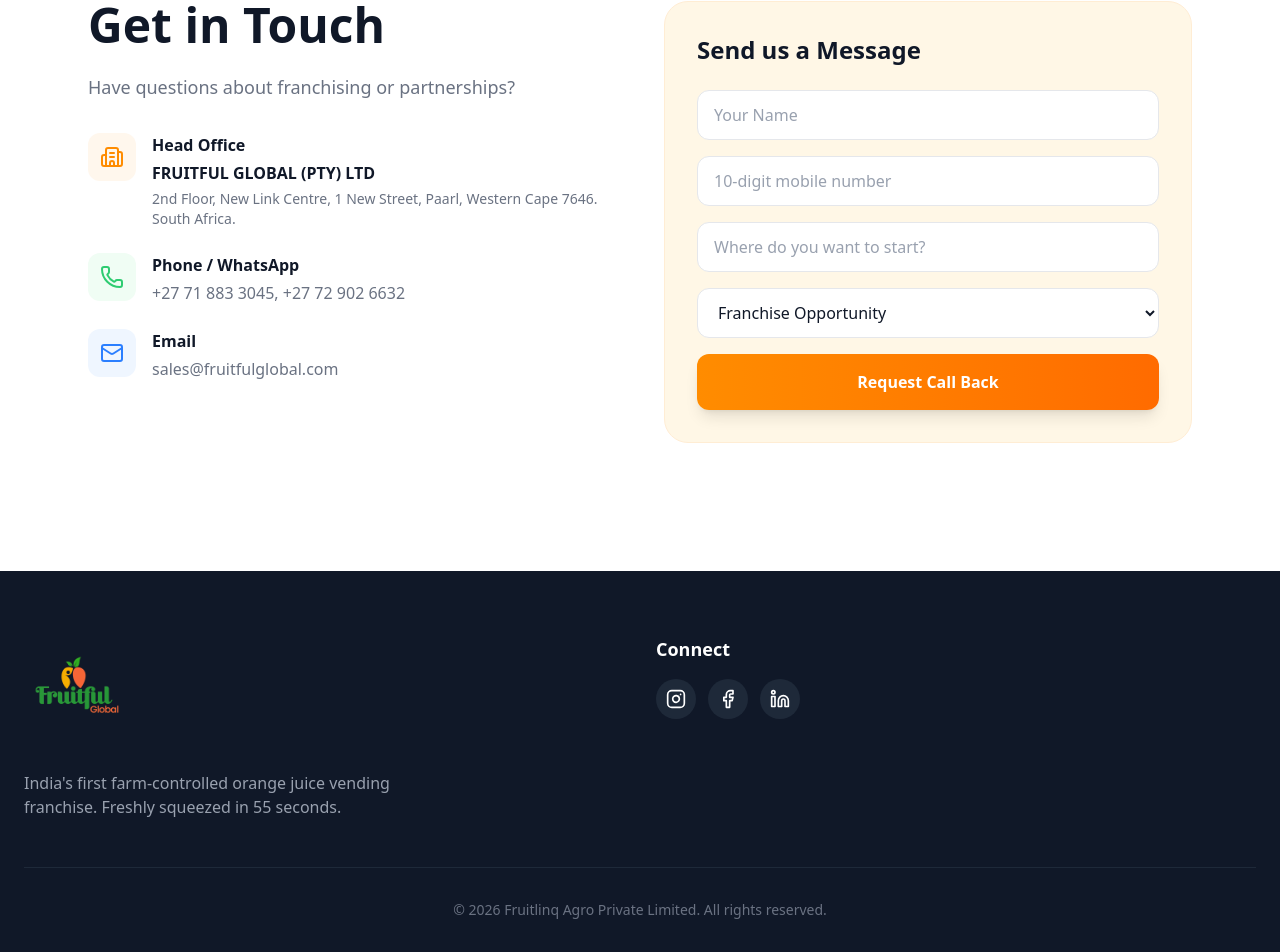
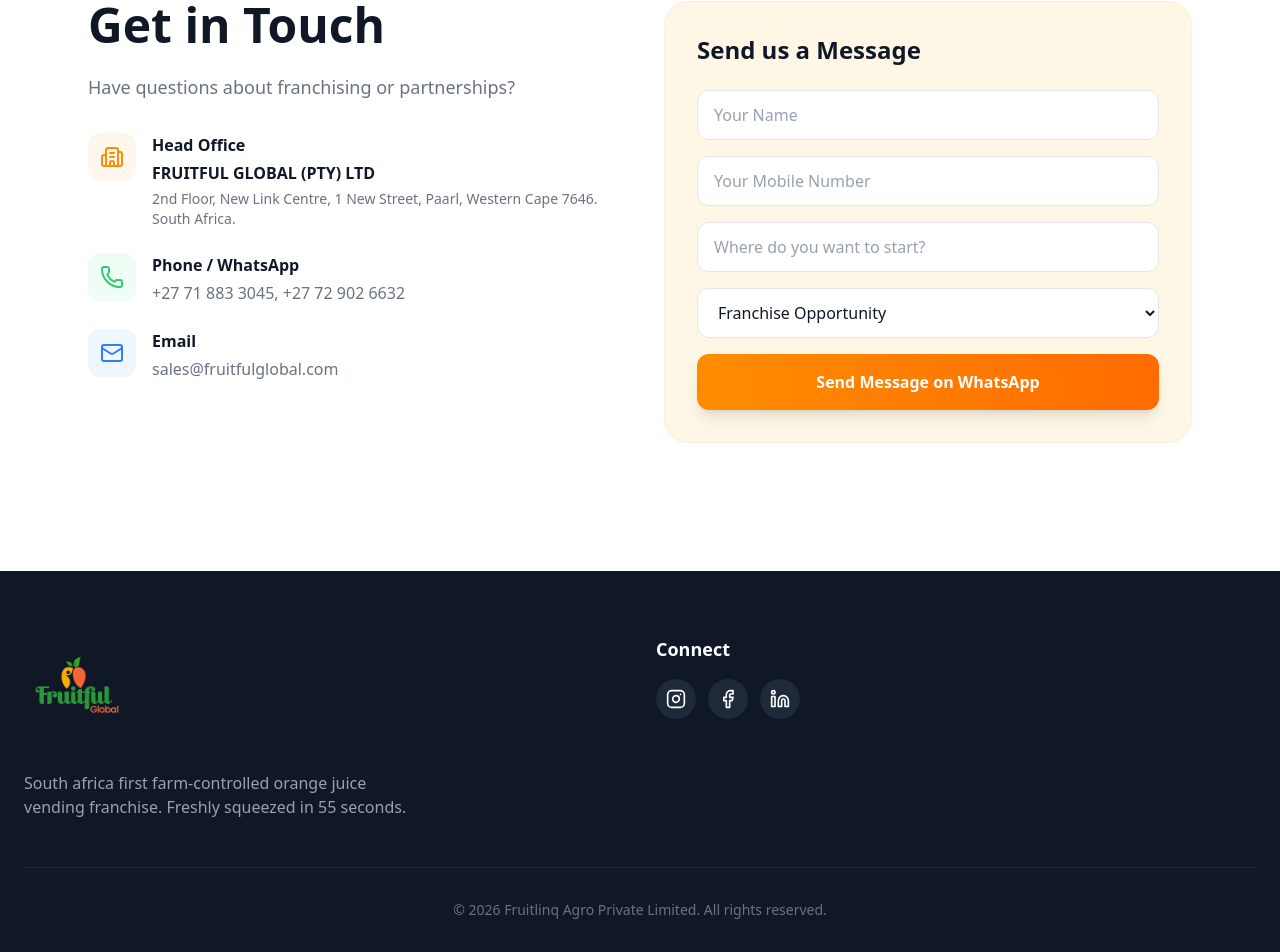
Before and after one commit to pavanvishnu08/fruitlinq-global, a React (Vite) app: page / in a window 1280 px wide. Shown: the part 7618-8570 px from the top of the page. Built offline with nearby package versions, Linux system fonts and the light colour scheme.

Commit message:
Updated contact form: removed 10-digit text, added WhatsApp redirect to +27 71 883 3045

```diff
--- a/src/App.tsx
+++ b/src/App.tsx
@@ -376,10 +376,12 @@
               <h3 className="text-2xl font-bold text-gray-900 mb-6">Send us a Message</h3>
               <form className="space-y-4">
                 <div><input type="text" placeholder="Your Name" className="w-full px-4 py-3 rounded-xl bg-white border border-gray-200 text-gray-900 placeholder-gray-400 focus:border-[#FF8C00] focus:ring-2 focus:ring-orange-100 outline-none transition-all" /></div>
-                <div><input type="tel" placeholder="10-digit mobile number" className="w-full px-4 py-3 rounded-xl bg-white border border-gray-200 text-gray-900 placeholder-gray-400 focus:border-[#FF8C00] focus:ring-2 focus:ring-orange-100 outline-none transition-all" /></div>
+                <div><input type="tel" placeholder="Your Mobile Number" className="w-full px-4 py-3 rounded-xl bg-white border border-gray-200 text-gray-900 placeholder-gray-400 focus:border-[#FF8C00] focus:ring-2 focus:ring-orange-100 outline-none transition-all" /></div>
+
                 <div><input type="text" placeholder="Where do you want to start?" className="w-full px-4 py-3 rounded-xl bg-white border border-gray-200 text-gray-900 placeholder-gray-400 focus:border-[#FF8C00] focus:ring-2 focus:ring-orange-100 outline-none transition-all" /></div>
                 <div><select className="w-full px-4 py-3 rounded-xl bg-white border border-gray-200 text-gray-900 focus:border-[#FF8C00] focus:ring-2 focus:ring-orange-100 outline-none transition-all"><option className="text-black">Franchise Opportunity</option><option className="text-black">Location Partnership</option><option className="text-black">Customer Support</option></select></div>
-                <button type="button" className="w-full bg-gradient-to-r from-[#FF8C00] to-[#FF6B00] text-white font-bold py-4 rounded-xl hover:from-orange-600 hover:to-orange-700 transition-all shadow-lg">Request Call Back</button>
+                <a href="https://wa.me/27718833045" target="_blank" rel="noopener noreferrer" className="w-full block text-center bg-gradient-to-r from-[#FF8C00] to-[#FF6B00] text-white font-bold py-4 rounded-xl hover:from-orange-600 hover:to-orange-700 transition-all shadow-lg">Send Message on WhatsApp</a>
+
               </form>
             </div>
           </div>
@@ -393,7 +395,7 @@
             <div className="md:col-span-2">
               <img src="/logo1.png" alt="Fruitlinq Logo" className="h-20 sm:h-24 md:h-28 w-auto mb-6" />
 
-              <p className="text-gray-400 max-w-sm">India's first farm-controlled orange juice vending franchise. Freshly squeezed in 55 seconds.</p>
+              <p className="text-gray-400 max-w-sm">South africa first farm-controlled orange juice vending franchise. Freshly squeezed in 55 seconds.</p>
             </div>
             <div>
               <h4 className="font-bold text-lg mb-4">Connect</h4>
```
